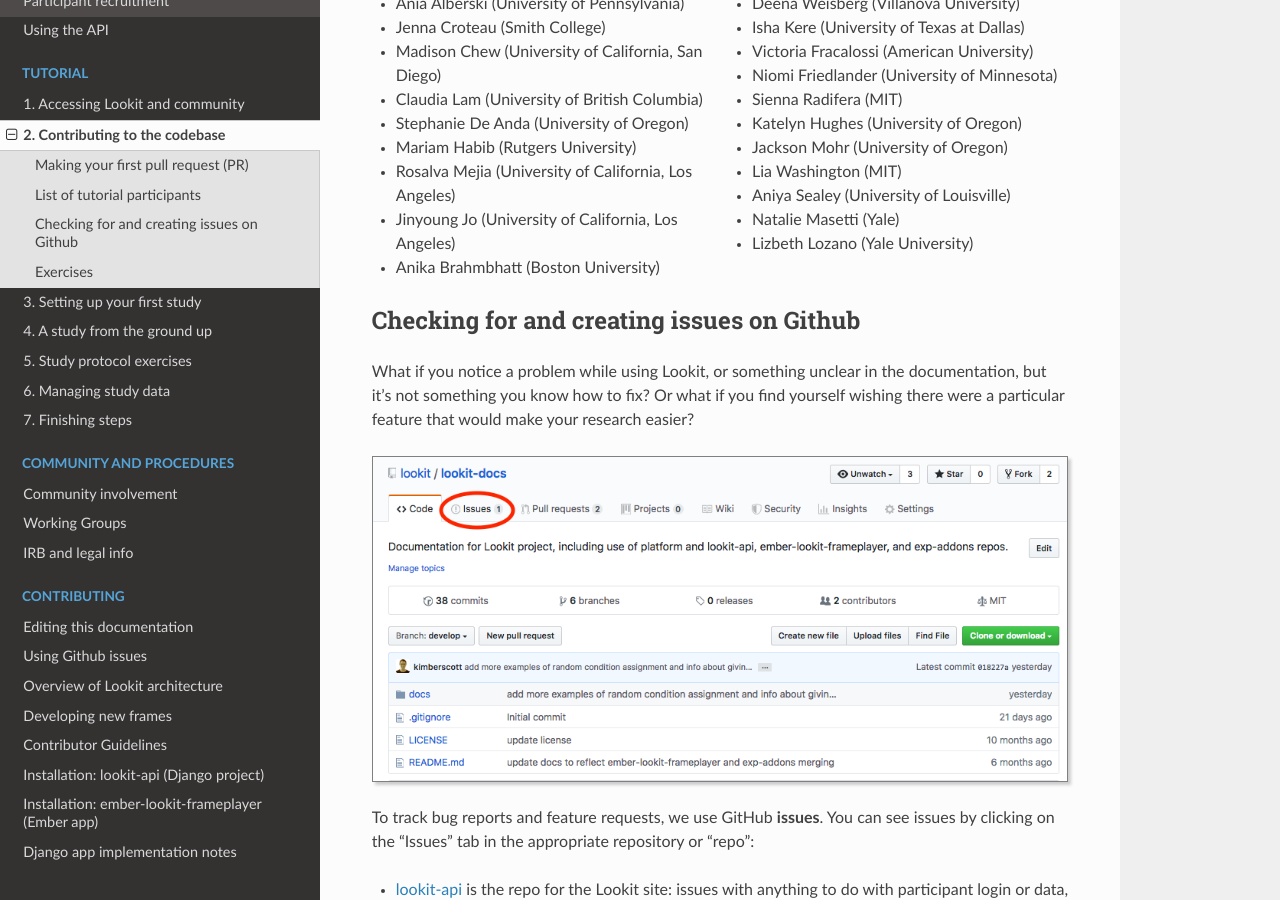
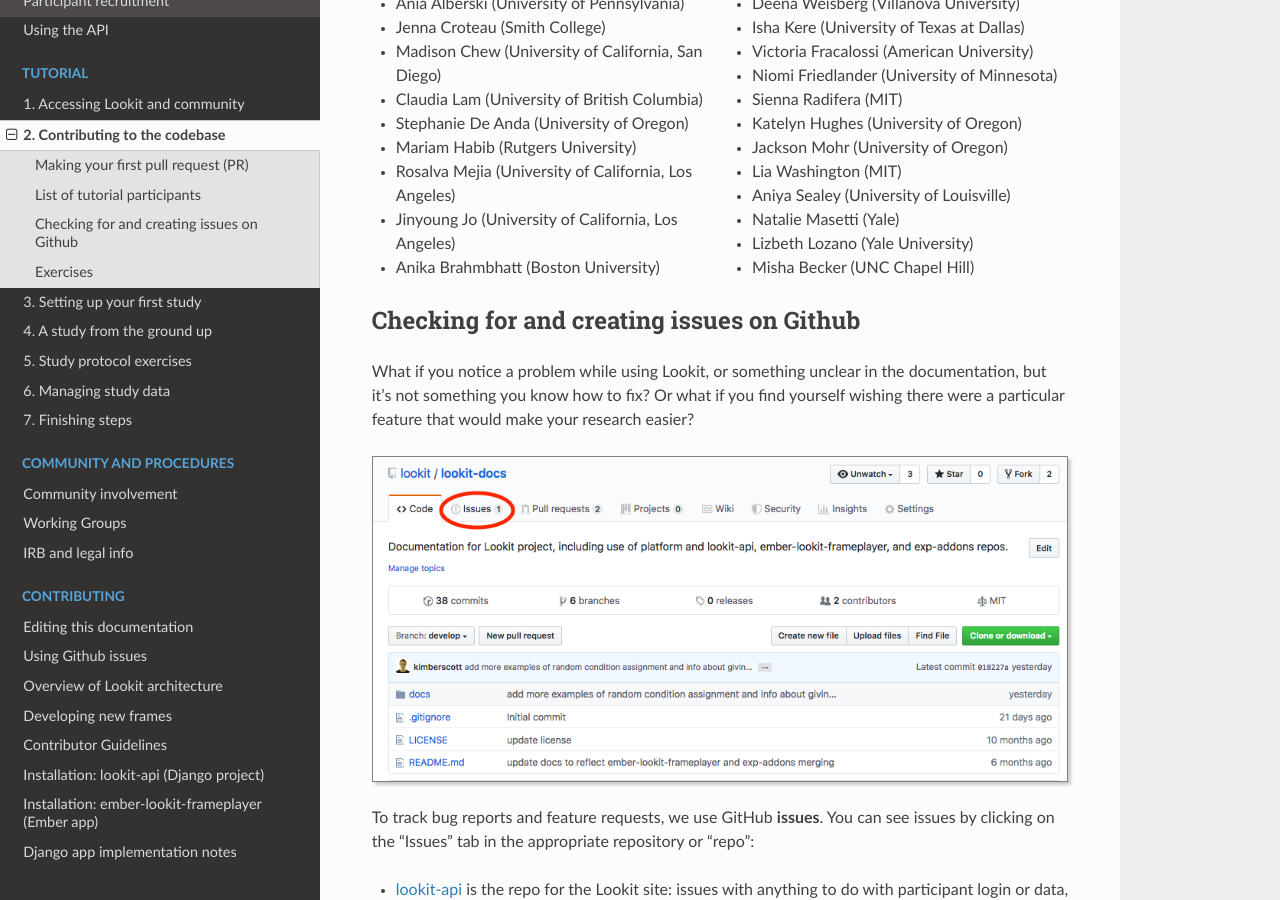
Before and after one commit to lookit/lookit-docs, a Sphinx documentation site: the page built from docs/source/tutorial-contributing.rst, in a window 1280 px wide and 900 px high, scrolled down 7305 px. Built offline with Sphinx 7.4.7 and the Read the Docs theme 2.0.0, drawn with Linux system fonts in a browser that asks for light colours.

Commit message:
Update tutorial-contributing.rst

```diff
--- a/docs/source/tutorial-contributing.rst
+++ b/docs/source/tutorial-contributing.rst
@@ -288,6 +288,7 @@
 - Aniya Sealey (University of Louisville)
 - Natalie Masetti (Yale)
 - Lizbeth Lozano (Yale University)
+- Misha Becker (UNC Chapel Hill)
 
 Checking for and creating issues on Github
 -------------------------------------------
```
